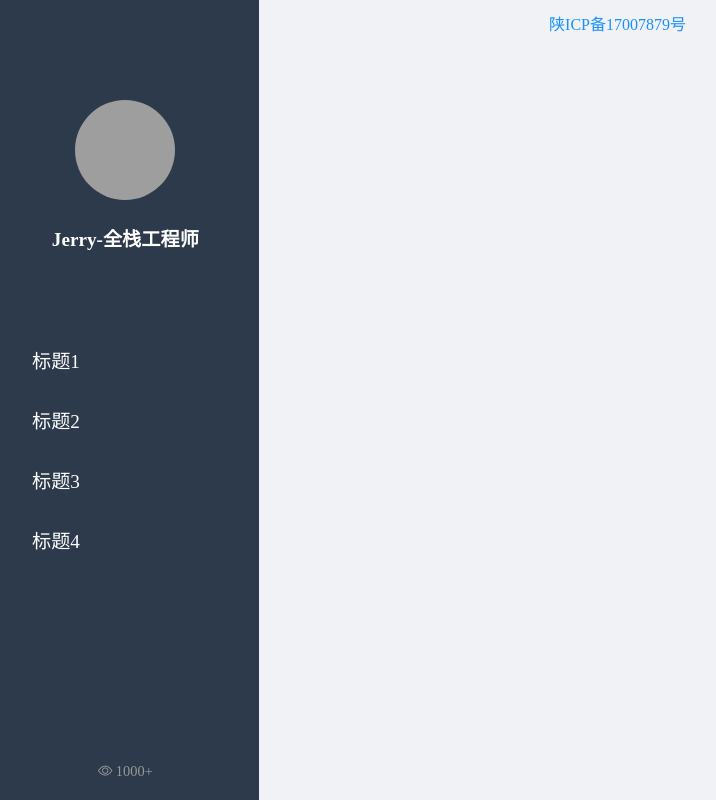
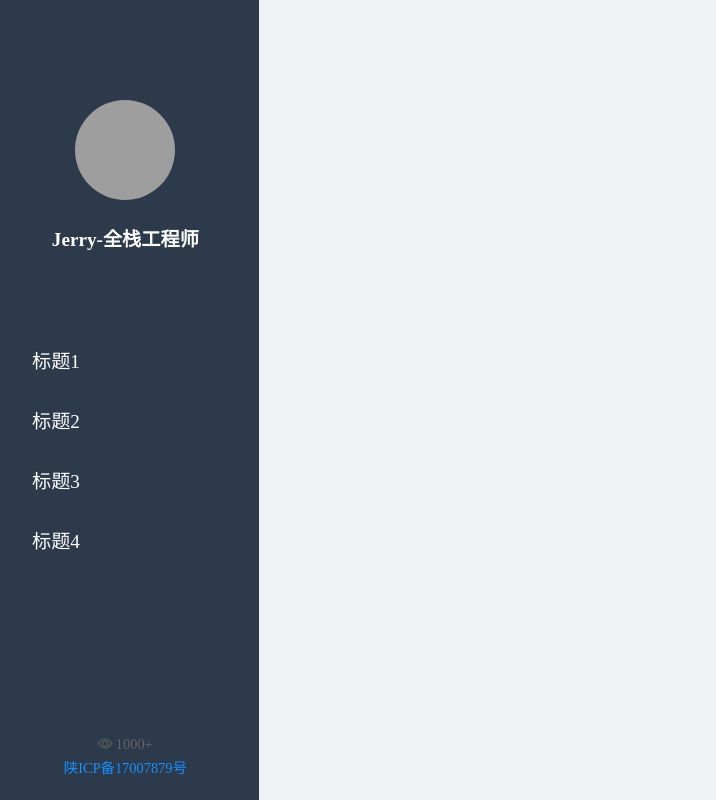
Before and after one commit to sunpu007/jerry-blog, a Nuxt app in the folder blog/: page / in a window 1280 px wide. Shown: the whole page, without its empty margins (8-724 px from the left). Built offline with nearby package versions, Linux system fonts and the light colour scheme; grey boxes are pictures that could not be loaded.

Commit message:
'修改样式'

```diff
--- /dev/null
+++ b/blog/assets/css/detail.scss
@@ -0,0 +1,27 @@
+.pages {
+  .title {
+    font-size: 1.4rem;
+    text-align: center;
+    padding: .5rem 1rem 1rem;
+    font-weight: normal;
+    color: #333;
+  }
+  .icon {
+    text-align: center;
+    color: #999;
+    padding: .5rem 0;
+    span {
+      margin: 0 .5rem;
+    }
+  }
+  .context {
+    color: #777;
+    font-size: 1.1rem;
+    line-height: 1.9rem;
+    padding: 1rem 0;
+    p {
+      margin-bottom: 1rem;
+      text-indent: 2em;
+    }
+  }
+}
--- a/blog/assets/css/index.scss
+++ b/blog/assets/css/index.scss
@@ -23,15 +23,27 @@
     line-height: 60px;
     font-size: 1.2rem;
   }
-  .view-count {
+  // .view-count {
+  //   position: absolute;
+  //   bottom: 0;
+  //   left: 0;
+  //   width: 100%;
+  //   text-align: center;
+  //   margin: 20px 0;
+  //   font-size: .9rem;
+  //   color: #999;
+  // }
+  .left-footer {
     position: absolute;
     bottom: 0;
     left: 0;
     width: 100%;
     text-align: center;
+    font-size: 1rem;
+    line-height: 1.5rem;
+    color: #666;
+    font-size: .9rem;
     margin: 20px 0;
-    font-size: .9rem;
-    color: #999;
   }
 }
 
@@ -41,10 +53,4 @@
   &::-webkit-scrollbar {
     width: 0;
   }
-  .icp {
-    text-align: center;
-    font-size: 1rem;
-    line-height: 50px;
-    color: #666;
-  }
 }
--- a/blog/nuxt.config.js
+++ b/blog/nuxt.config.js
@@ -5,7 +5,8 @@ export default {
   ** Headers of the page
   */
   head: {
-    title: process.env.npm_package_name || '',
+    // title: process.env.npm_package_name || 'Jerry-全栈工程师',
+    title: 'Jerry-全栈工程师',
     meta: [
       { charset: 'utf-8' },
       { name: 'viewport', content: 'width=device-width, initial-scale=1' },
--- a/blog/pages/index.vue
+++ b/blog/pages/index.vue
@@ -10,15 +10,15 @@
       <ul>
         <li v-for="item in 4" :key="item" :title="`标题${item}`">标题{{ item }}</li>
       </ul>
-      <p class="view-count" title="访问量">
-        <i class="el-icon-view" /> 1000+
-      </p>
+      <div class="left-footer">
+        <p class="view-count" title="访问量"><i class="el-icon-view" /> 1000+</p>
+        <p class="icp"><a href="http://www.beian.miit.gov.cn" target="_blank">陕ICP备17007879号</a></p>
+      </div>
     </el-col>
     <el-col :xs="24" :sm="17" :md="18" :lg="19" :xl="20" class="right">
       <el-row>
-        <el-col :xs="24" :sm="24" :md="18" :lg="17" :xl="18">
+        <el-col :xs="24" :sm="24" :md="22" :lg="20" :xl="17">
           <nuxt-child />
-          <p class="icp"><a href="http://www.beian.miit.gov.cn">陕ICP备17007879号</a></p>
         </el-col>
       </el-row>
     </el-col>
--- /dev/null
+++ b/blog/pages/index/detail.vue
@@ -0,0 +1,26 @@
+<template>
+  <div class="pages">
+    <h4 class="title">React Router 免费文字视频教程（共9集）</h4>
+    <p class="icon">
+      <span>
+        <i class="el-icon-date" />
+        2020-04-16
+      </span>
+      <span>
+        <i class="el-icon-view" />
+        17834
+      </span>
+      <!-- <span>
+        <i class="el-icon-star-off" />
+        1125
+      </span> -->
+    </p>
+    <div class="context">
+      <p v-for="item in 10" :key="item">2019年React Hooks是React生态圈里边最火的新特性了。它改变了原始的React类的开发方式，改用了函数形式;它改变了复杂的状态操作形式，让程序员用起来更轻松;它改变了一个状态组件的复用性，让组件的复用性大大增加。如果你是React的粉丝者或者正在使用React开发项目，你可以用1个小时时间看一下这篇文章（视频），你一定会有所收获，并在工作种能熟练的使用React Hooks。目前的大部分Hooks知识点，文章都涉及到。我想想你学完并使用Hooks后，会颠覆你现在的React开发方式，并爱上它。</p>
+    </div>
+  </div>
+</template>
+
+<style lang="scss" scoped>
+@import '~/assets/css/detail.scss';
+</style>
--- a/blog/pages/index/index.vue
+++ b/blog/pages/index/index.vue
@@ -4,12 +4,12 @@
       <template v-for="item in 10">
         <li :key="item">
           <h4 class="list-title">
-            <nuxt-link to="" title="React Router 免费文字视频教程（共9集）">React Router 免费文字视频教程（共9集）</nuxt-link>
+            <nuxt-link to="/detail/123" title="React Router 免费文字视频教程（共9集）">React Router 免费文字视频教程（共9集）</nuxt-link>
           </h4>
           <div class="list-icon"></div>
           <div class="list-context">2019年React Hooks是React生态圈里边最火的新特性了。它改变了原始的React类的开发方式，改用了函数形式;它改变了复杂的状态操作形式，让程序员用起来更轻松;它改变了一个状态组件的复用性，让组件的复用性大大增加。如果你是React的粉丝者或者正在使用React开发项目，你可以用1个小时时间看一下这篇文章（视频），你一定会有所收获，并在工作种能熟练的使用React Hooks。目前的大部分Hooks知识点，文章都涉及到。我想想你学完并使用Hooks后，会颠覆你现在的React开发方式，并爱上它。</div>
           <p class="list-go">
-            <nuxt-link to="" title="查看全文">查看全文<i class="el-icon-arrow-right" /></nuxt-link>
+            <nuxt-link to="/detail/123" title="查看全文">查看全文<i class="el-icon-arrow-right" /></nuxt-link>
           </p>
         </li>
         <el-divider />
```
